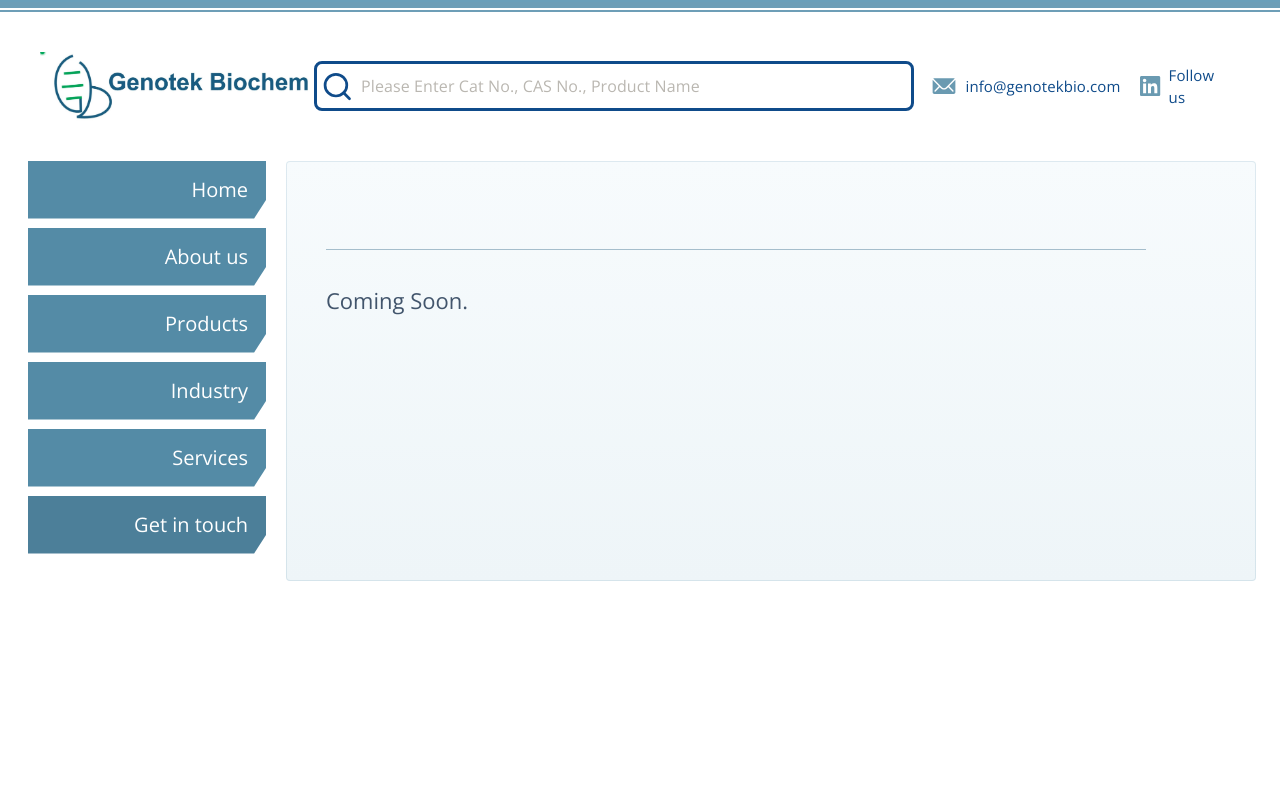
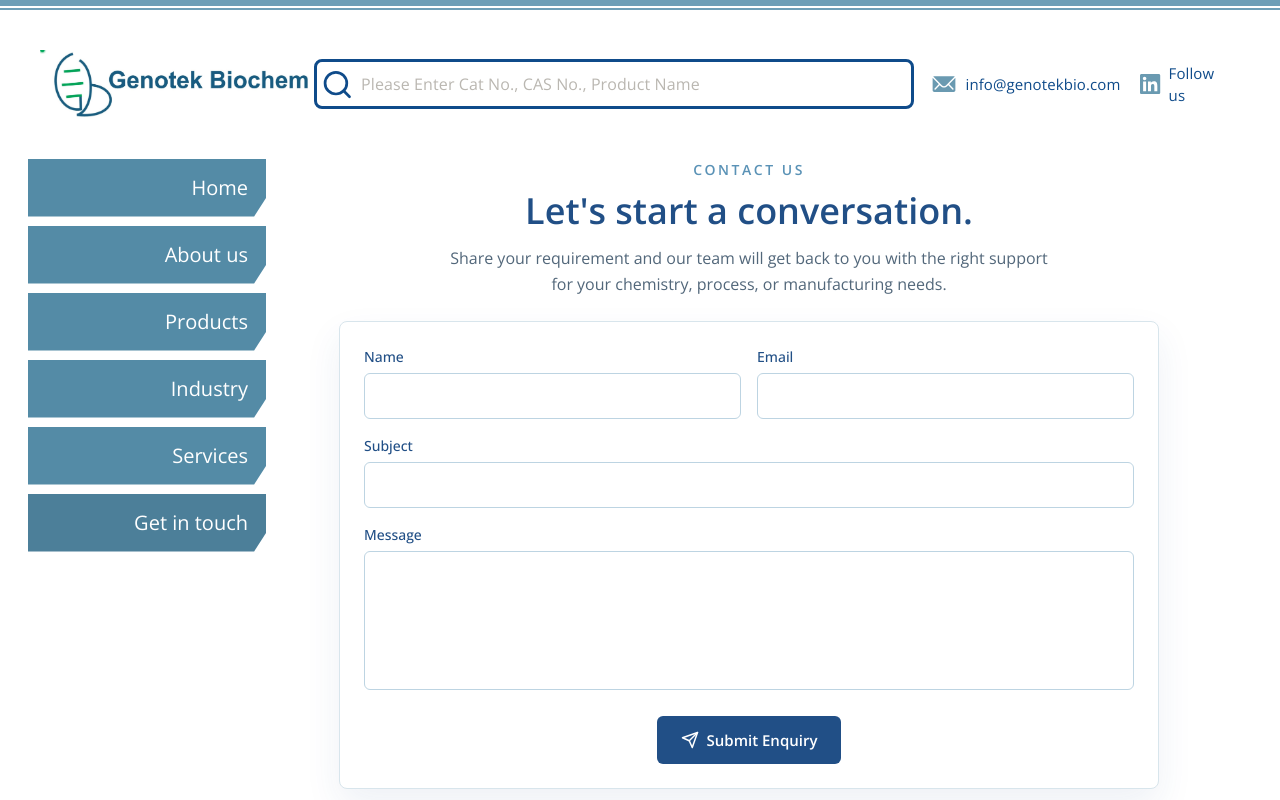
Before and after one commit to darshan1597/Genotek, a React (Vite) app in the folder client/: page /contact in a window 1280 px wide. Shown: the top 800 px of the page. Built offline with nearby package versions, Linux system fonts and the light colour scheme; a web font is replaced by a local one.

Commit message:
navbar logo, getintouch, app,

```diff
--- a/client/src/App.jsx
+++ b/client/src/App.jsx
@@ -5,6 +5,7 @@ import Footer from './pages/components/Footer'
 import Home from './pages/Home'
 import InfoPage from './pages/InfoPage'
 import watermark from './assets/watermark.png'
+import GetInTouch from './pages/GetInTouch'
 
 function App() {
   return (
@@ -22,7 +23,7 @@ function App() {
             <Route path="/products" element={<InfoPage />} />
             <Route path="/industry" element={<InfoPage />} />
             <Route path="/services" element={<InfoPage />} />
-            <Route path="/contact" element={<InfoPage />} />
+            <Route path="/contact" element={<GetInTouch />} />
         </Routes>
     </>
     )
--- a/client/src/pages/AboutStory.jsx
+++ b/client/src/pages/AboutStory.jsx
@@ -4,6 +4,7 @@ import hero from '../assets/aboutStory/hero.jpg'
 import whatWeDoImage from '../assets/aboutStory/what-we-do.jpg'
 import WhoWeAreImage from '../assets/aboutStory/who-we-are.jpg'
 import WhyChooseUsImage from '../assets/aboutStory/why-choose-us.jpg'
+import Footer from './components/Footer'
 import { Link } from 'react-router-dom'
 
 function AboutStory() {
@@ -139,6 +140,7 @@ function AboutStory() {
                             </div>
                         </div>
                     </div>
+
                 </section>
             </main>
         </div>
--- /dev/null
+++ b/client/src/pages/GetInTouch.jsx
@@ -0,0 +1,84 @@
+import { FiSend } from 'react-icons/fi'
+import Navabar from './components/Navabar'
+import Sidebar from './components/Sidebar'
+import Footer from './components/Footer'
+
+function Contact() {
+    return (
+        <div className="min-h-screen bg-white text-slate-900">
+            <Navabar />
+
+            <main className="w-full px-4 md:px-5 lg:px-0 lg:pr-10 xl:pr-15">
+                <section className="mb-5 flex flex-col pt-3 lg:flex-row lg:items-start">
+
+                    <Sidebar />
+
+                    <div className="flex-1">
+                        <div className="mx-auto max-w-[820px]">
+                            <div className="mb-6 text-center">
+                                <p className="text-[14px] font-semibold uppercase tracking-[0.18em] text-[#5a92b6]">
+                                    Contact Us
+                                </p>
+                                <h2 className="mt-2 text-[30px] font-semibold leading-tight text-[#214f86] sm:text-[36px]">
+                                    Let's start a conversation.
+                                </h2>
+                                <p className="mx-auto mt-3 max-w-[620px] text-[16px] leading-[1.65] text-[#52677a]">
+                                    Share your requirement and our team will get back to you with the right support for your chemistry, process, or manufacturing needs.
+                                </p>
+                            </div>
+
+                            <form className="grid gap-4 rounded-[8px] border border-[#d8e5ec] bg-white p-5 shadow-[0_16px_36px_rgba(33,79,134,0.08)] sm:p-6">
+                                    <div className="grid gap-4 sm:grid-cols-2">
+                                        <label className="block">
+                                            <span className="mb-1.5 block text-[14px] font-medium text-[#214f86]">Name</span>
+                                            <input
+                                                type="text"
+                                                className="h-[46px] w-full rounded-[6px] border border-[#bdd4e2] bg-white px-4 text-[15px] text-[#214f86] outline-none transition focus:border-[#5a92b6] focus:ring-2 focus:ring-[#d7e8f1]"
+                                            />
+                                        </label>
+                                        <label className="block">
+                                            <span className="mb-1.5 block text-[14px] font-medium text-[#214f86]">Email</span>
+                                            <input
+                                                type="email"
+                                                className="h-[46px] w-full rounded-[6px] border border-[#bdd4e2] bg-white px-4 text-[15px] text-[#214f86] outline-none transition focus:border-[#5a92b6] focus:ring-2 focus:ring-[#d7e8f1]"
+                                            />
+                                        </label>
+                                    </div>
+
+                                <label className="block">
+                                    <span className="mb-1.5 block text-[14px] font-medium text-[#214f86]">Subject</span>
+                                    <input
+                                         type="text"
+                                        className="h-[46px] w-full rounded-[6px] border border-[#bdd4e2] bg-white px-4 text-[15px] text-[#214f86] outline-none transition focus:border-[#5a92b6] focus:ring-2 focus:ring-[#d7e8f1]"
+                                    />
+                                </label>
+
+                                 <label className="block">
+                                    <span className="mb-1.5 block text-[14px] font-medium text-[#214f86]">Message</span>
+                                    <textarea
+                                        rows="5"
+                                        className="w-full resize-none rounded-[6px] border border-[#bdd4e2] bg-white px-4 py-3 text-[15px] text-[#214f86] outline-none transition focus:border-[#5a92b6] focus:ring-2 focus:ring-[#d7e8f1]"
+                                    />
+                                </label>
+
+                                <button
+                                    type="button"
+                                    className="mx-auto mt-1 inline-flex h-[48px] w-fit items-center gap-2 rounded-[6px] bg-[#214f86] px-6 text-[15px] font-semibold text-white transition hover:bg-[#173d69] cursor-pointer"
+                                >
+                                    <FiSend className="text-[18px]" />
+                                    Submit Enquiry
+                                </button>
+                            </form>
+                        </div>
+                    </div>
+
+                </section>
+            </main>
+
+
+            <Footer />
+        </div>
+    )
+}
+
+export default Contact
--- a/client/src/pages/Home.jsx
+++ b/client/src/pages/Home.jsx
@@ -546,7 +546,7 @@ function Home() {
                                 </svg>
                             </div>
                         </div>
-
+{/*
                         <section className="mt-12 border-t border-[#d8e5ec] pt-10">
                             <div className="mx-auto max-w-[820px]">
                                 <div className="mb-6 text-center">
@@ -604,7 +604,7 @@ function Home() {
                                     </button>
                                 </form>
                             </div>
-                        </section>
+                        </section>  */}
                         <Footer insetForSidebar={false} />
                     </div>
                 </section>
```
